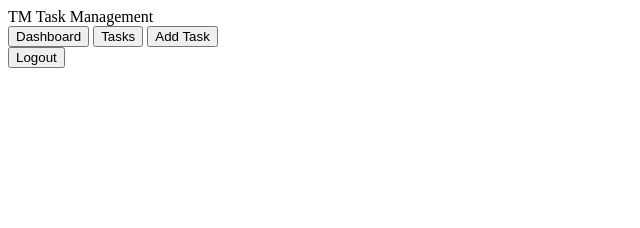
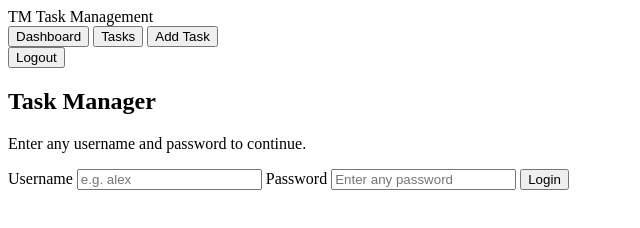
Before and after one commit to rakibroyale/Task-Management, a plain HTML site: page index.html in a window 1280 px wide. Shown: the whole page, without its empty margins (0-640 px from the left). Drawn offline with Linux system fonts and the light colour scheme.

Commit message:
login added

```diff
--- a/index.html
+++ b/index.html
@@ -44,6 +44,58 @@
           </button>
         </div>
       </header>
+
+      <!-- Main application area -->
+      <main class="app-main"></main>
+      <!-- Login view -->
+      <section
+        id="loginView"
+        class="view view-active"
+        aria-labelledby="loginHeading"
+      >
+        <div class="auth-layout">
+          <div class="auth-card">
+            <h1 id="loginHeading" class="view-title">Task Manager</h1>
+            <p class="view-subtitle">
+              Enter any username and password to continue.
+            </p>
+
+            <!-- Login form -->
+            <form id="loginForm" class="form-grid">
+              <!-- Username field -->
+              <label class="form-field">
+                <span class="field-label">Username</span>
+                <input
+                  id="loginUsername"
+                  type="text"
+                  autocomplete="username"
+                  required
+                  class="field-input"
+                  placeholder="e.g. alex"
+                />
+              </label>
+
+              <!-- Password field -->
+              <label class="form-field">
+                <span class="field-label">Password</span>
+                <input
+                  id="loginPassword"
+                  type="password"
+                  autocomplete="current-password"
+                  required
+                  class="field-input"
+                  placeholder="Enter any password"
+                />
+              </label>
+
+              <!-- Submit button -->
+              <button class="btn btn-primary full-width" type="submit">
+                Login
+              </button>
+            </form>
+          </div>
+        </div>
+      </section>
     </div>
   </body>
 </html>
```
